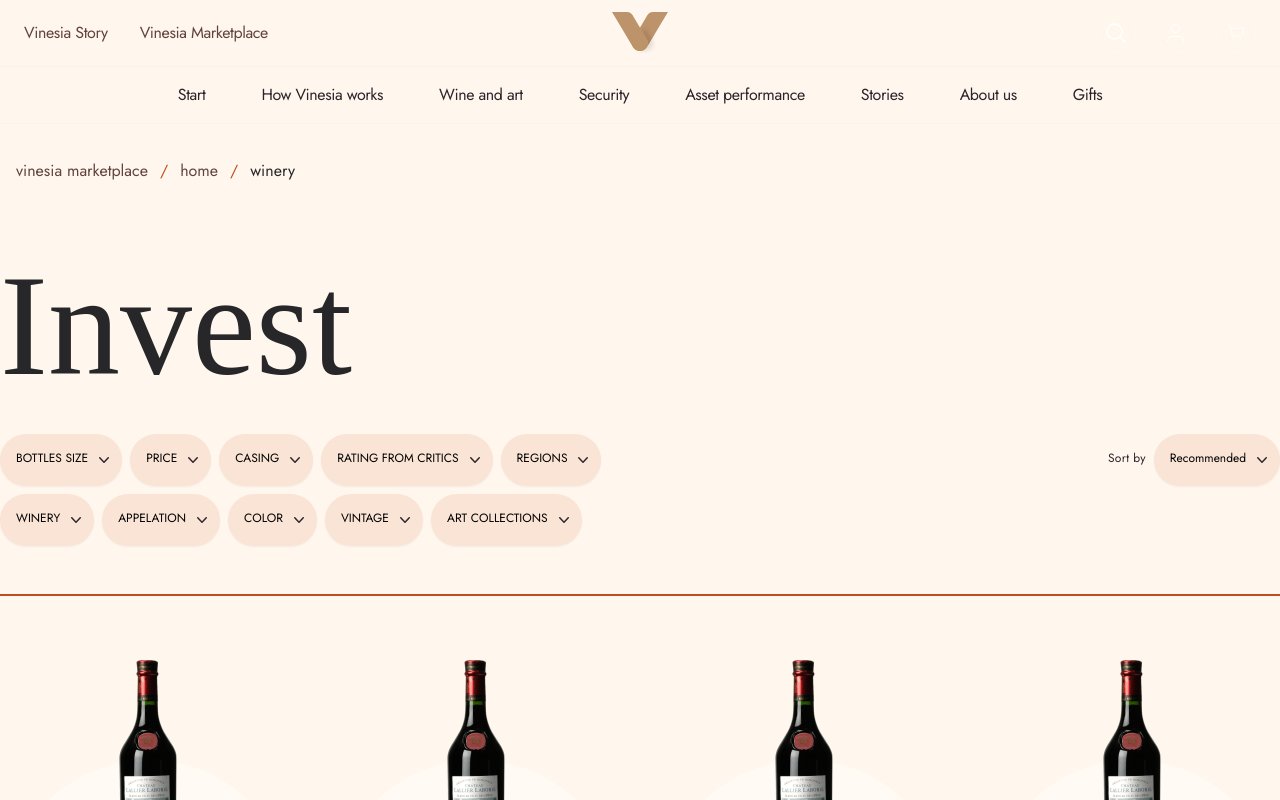
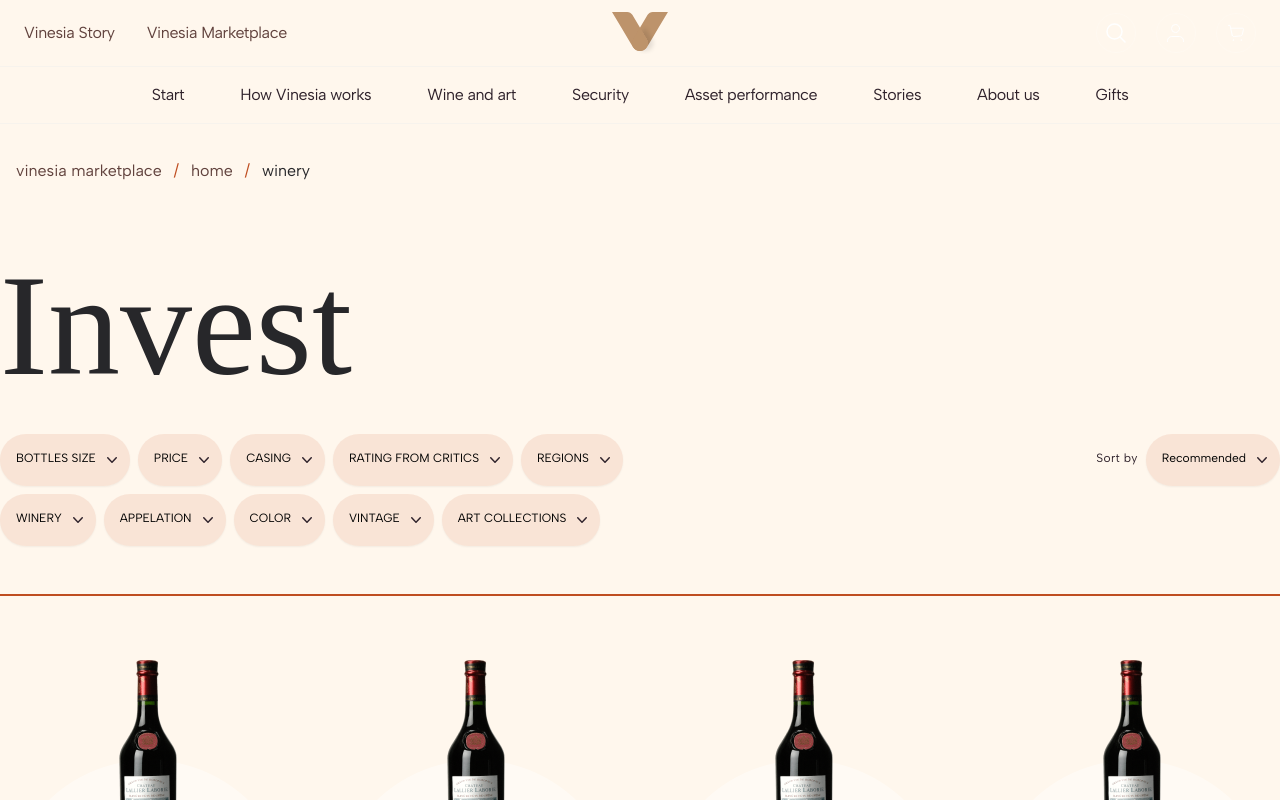
Before and after one commit to nalaZazu/new-vinesia-market, a Next.js app: page /invest in a window 1280 px wide. Shown: the top 800 px of the page. Built offline with nearby package versions, Linux system fonts and the light colour scheme.

Commit message:
Font Fixes

```diff
--- a/src/app/globals.css
+++ b/src/app/globals.css
@@ -6,6 +6,7 @@
   --foreground-rgb: 0, 0, 0;
   --background-start-rgb: 214, 219, 220;
   --background-end-rgb: 255, 255, 255;
+  /* font-family: (--); */
 }
 
 .custom-bg-image {
--- a/src/app/layout.tsx
+++ b/src/app/layout.tsx
@@ -1,10 +1,14 @@
 import type { Metadata } from "next";
-import { Jost } from "next/font/google";
+import { Albert_Sans } from "next/font/google";
+import local from "next/font/local";
 import "./globals.css";
 import Newsletter from "../components/newsletter/page";
 import Footer from "../components/footer/page";
 // pages/_app.js or pages/_app.tsx
-const inter = Jost({ subsets: ["latin"] });
+const albert = Albert_Sans({
+  variable: "--font-albert",
+  subsets: ["latin"],
+});
 
 export const metadata: Metadata = {
   title: "Vinesia Market",
@@ -18,8 +22,7 @@
 }) {
   return (
     <html lang="en">
-      <body className={inter.className}>
-
+      <body className={albert.className}>
         {children}
         <Newsletter />
         <Footer />
--- a/src/components/header/page.tsx
+++ b/src/components/header/page.tsx
@@ -1,12 +1,25 @@
+"use client";
 import React from "react";
 import Link from "next/link";
 import Image from "next/image";
 import logo from "../../assets/icons/logo1.svg";
 import UserDropDown from "../../common/UserDropDown";
 import { menuBar } from "../../constants/navigate";
+import local from "next/font/local";
+
+const canela = local({
+  src: "../../../public/fonts/canelatext-black.woff2",
+  variable: "--font-canela",
+});
 
 export default function Header() {
   return (
+    <>
+      <style jsx global>{`
+        :root {
+          --canela-font: ${canela.style.fontFamily};
+        }
+      `}</style>
       <div className=" bg-transparent absolute right-0 left-0">
         <nav className="px-6 py-3">
           <div className="grid grid-cols-12 justify-between items-center">
@@ -121,6 +134,7 @@
           </div>
         </nav>
         <hr className="opacity-20" />
-    </div>
+      </div>{" "}
+    </>
   );
 }
```
Also changed, not shown: public/fonts/CanelaText-Black-Trial.otf (added), public/fonts/canelatext-black.woff2 (added). Lines whose indentation alone changed are shown as unchanged.
